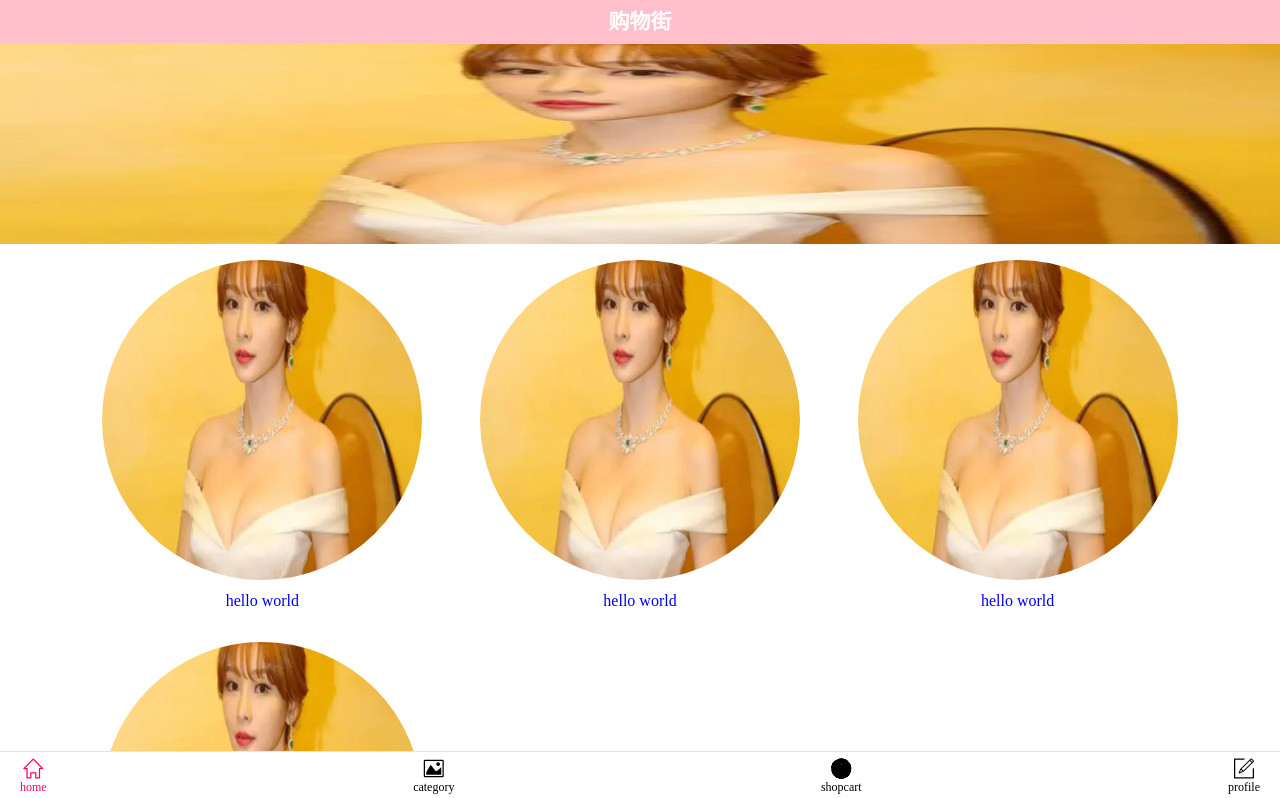
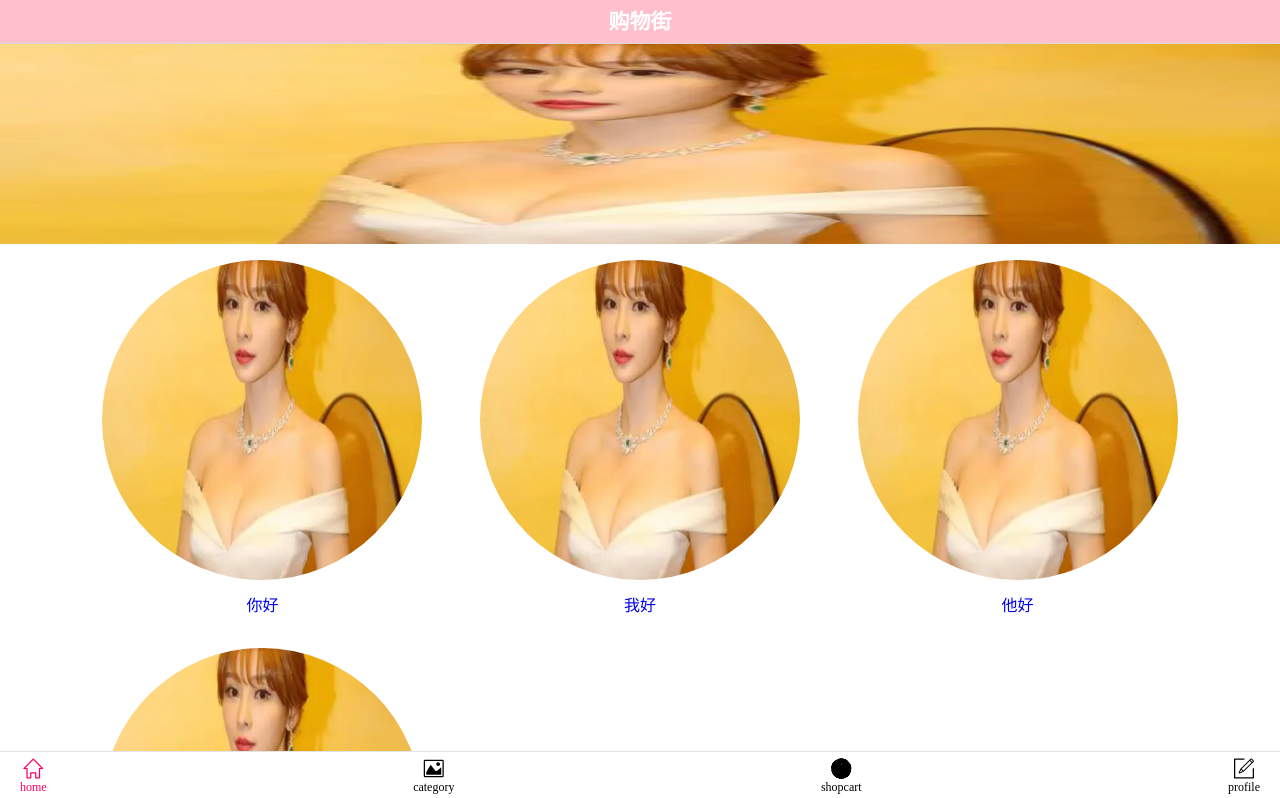
Before and after one commit to 1878149080/supermarket, a Vue app: page /home in a window 1280 px wide. Shown: the top 798 px of the page. Built offline with nearby package versions, Linux system fonts and the light colour scheme; no server answers.

Commit message:
修复commend模块bug

```diff
--- a/src/components/content/recommend.vue
+++ b/src/components/content/recommend.vue
@@ -4,6 +4,7 @@
     image='image'
     text='text'>
         <img  src="../../assets/images/beauty.webp">
+        <!-- <img :src="image"> -->
         <p>{{text}}</p>
     </a>
 </template>
--- a/src/network/home.js
+++ b/src/network/home.js
@@ -23,3 +23,17 @@ export function getCarouselThree(){
         method : 'get',
     });
 }
+
+export function getRecommend(){
+    return request({
+        url : 'http://www.liulongbin.top:3006/api/getbooks',
+        method : 'get'
+    });
+}
+
+export function getWeek(){
+    return request({
+        url : 'http://www.liulongbin.top:3006/api/getbooks',
+        method : 'get'
+    });
+}
--- a/src/views/home/children/HomeRecommend.vue
+++ b/src/views/home/children/HomeRecommend.vue
@@ -1,9 +1,9 @@
 <template>
     <div class="home-recommend">
         <recommend
-        recommend="recommend"
-        v-for="(index,item) in recommend"
-        :key="item"
+        :recommend="recommend"
+        v-for="(item,index) in recommend"
+        :key="index"
         :image='item.image'
         :link="item.link"
         :text="item.text"></recommend>
@@ -20,7 +20,9 @@ export default {
     props: {
         recommend : {
             type : Array,
-            default : []
+            default : function (){
+                return [];
+            }
         }
     },
       // 局部注册的组件
@@ -32,6 +34,8 @@ export default {
 
         }
     },
+    created(){
+    }
 }
 </script>
 <style>
--- a/src/views/home/home.vue
+++ b/src/views/home/home.vue
@@ -39,7 +39,7 @@ import HomeRecommend from "./children/HomeRecommend.vue"
 import feature from './children/feature.vue'
 import barControl from "../../components/content/barControl.vue"
 
-import {getCarousel} from '../../network/home'
+import {getCarousel, getRecommend} from '../../network/home'
 export default {
       // 组件名称
     name: 'home',
@@ -59,19 +59,19 @@ export default {
           carousel : [],
           // images : null,
           recommend :[
-                {image:'../../../assets/images/beauty.webp',link:"#",text:'你好'},
-                {image:'../../../assets/images/beauty.webp',link:"#",text:'你好'},
-                {image:'../../../assets/images/beauty.webp',link:"#",text:'你好'},
-                {image:'../../../assets/images/beauty.webp',link:"#",text:'你好'}
+                {image:'../../assets/images/beauty.webp',link:"#",text:'你好'},
+                {image:'../../assets/images/beauty.webp',link:"#",text:'我好'},
+                {image:'../../assets/images/beauty.webp',link:"#",text:'他好'},
+                {image:'../../assets/images/beauty.webp',link:"#",text:'大家好'}
           ],
           week : [
-            {image:'../../../assets/images/beauty.webp',link:"#",text:'你好'},
-            {image:'../../../assets/images/beauty.webp',link:"#",text:'你好'},
-            {image:'../../../assets/images/beauty.webp',link:"#",text:'你好'},
-            {image:'../../../assets/images/beauty.webp',link:"#",text:'你好'},
-            {image:'../../../assets/images/beauty.webp',link:"#",text:'你好'},
-            {image:'../../../assets/images/beauty.webp',link:"#",text:'你好'},
-            {image:'../../../assets/images/beauty.webp',link:"#",text:'你好'},
+            {image:'../../../assets/images/beauty.webp',link:"#",text:'衣服'},
+            {image:'../../../assets/images/beauty.webp',link:"#",text:'鞋子'},
+            {image:'../../../assets/images/beauty.webp',link:"#",text:'袜子'},
+            {image:'../../../assets/images/beauty.webp',link:"#",text:'裤子'},
+            {image:'../../../assets/images/beauty.webp',link:"#",text:'手套'},
+            {image:'../../../assets/images/beauty.webp',link:"#",text:'哈哈哈'},
+            {image:'../../../assets/images/beauty.webp',link:"#",text:'呵呵呵'},
             {image:'../../../assets/images/beauty.webp',link:"#",text:'你好'}
           ],
           title : ['第一','第二','第三'],
@@ -98,6 +98,9 @@ export default {
         this.carousel.push(res);
         console.log(res);
       });
+      getRecommend().then(res=>{
+        // this.recommend = res;
+      })
     }
 }
 </script>
```
